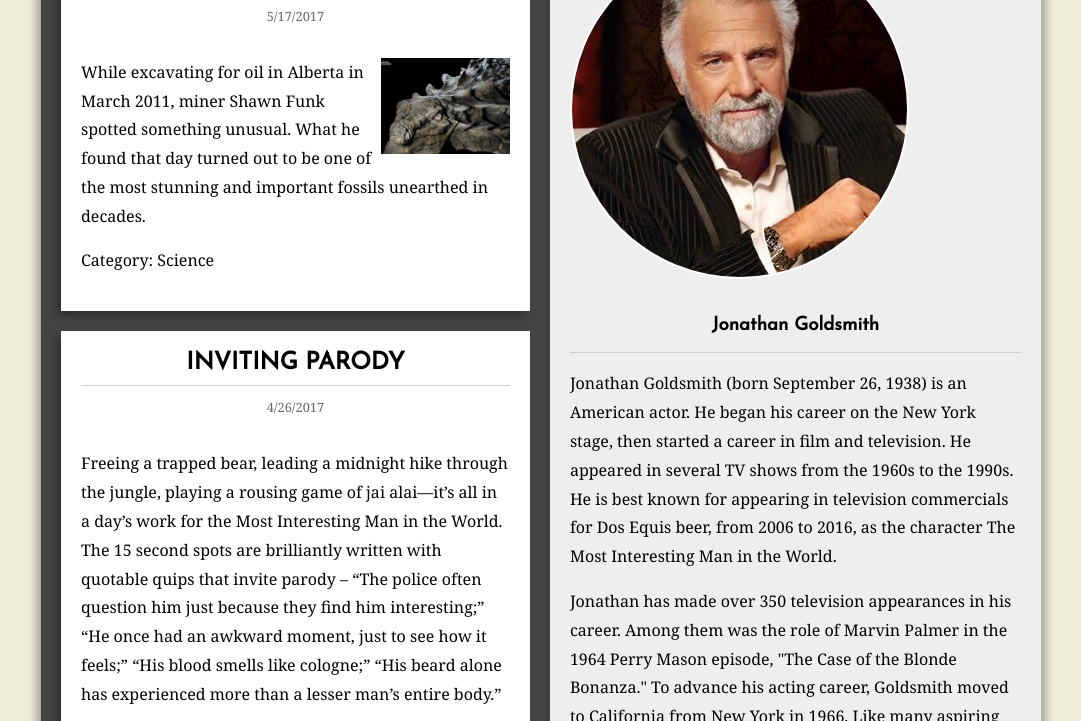
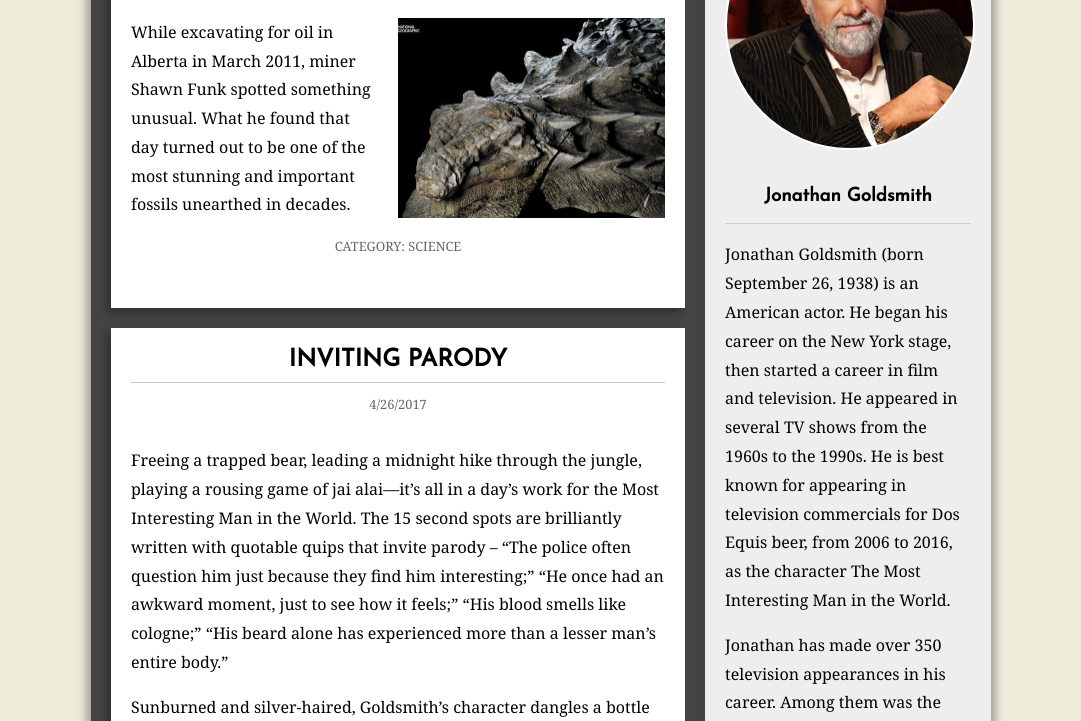
Before and after one commit to justinjkim/ibeer, a plain HTML site: page ibeer_starter_files/index.html in a window 1280 px wide. Shown: the part 482-1203 px from the top of the page, without its empty margins (99-1180 px from the left). Drawn offline with Linux system fonts and the light colour scheme.

Commit message:
added my own divs to index.html and finished CSS

```diff
--- a/ibeer_starter_files/index.html
+++ b/ibeer_starter_files/index.html
@@ -26,7 +26,8 @@
 
 
             <!-- adding my own div here, because I think I need it for flexbox to work -->
-            <div id="custom">
+            <div id="main-aside-wrapper">
+              <div id="main-aside-container">
                 <main>
                     <article>
                         <header>
@@ -114,7 +115,8 @@
                     enough acting work to survive and wound up working various jobs, including driving a garbage truck and working in
                     construction, to help make ends meet.</p>
                 </aside>
-            </div> <!-- ending my custom div -->
+              </div> <!-- ending #main-aside-container -->
+            </div> <!-- ending #main-aside-wrapper-->
         </div>  <!-- END .wrapper -->
 
         <footer id="site-footer">
--- a/ibeer_starter_files/main.css
+++ b/ibeer_starter_files/main.css
@@ -48,9 +48,6 @@ img{
     */
     display: flex;
     flex-wrap: wrap;
-
-
-
 }
 #site-header div{
     text-align: center;
@@ -127,10 +124,17 @@ img{
 
 
 /****** my own div for flexbox purposes ********/
-#custom {
+#main-aside-wrapper {
   display: flex;
+  justify-content: center;
   position: relative;
-  top: -30px;
+  top: -70px;
+  flex-wrap: nowrap;
+}
+
+#main-aside-container {
+  flex-basis: 90%;
+  display: flex;
 }
 
 
@@ -143,7 +147,7 @@ main{
         - Flexbox: Set the starting width of this element
         - Use relative positioning to bump this upward
     */
-    flex-grow: 2;
+    flex-basis: 70%;
 
 }
 aside{
@@ -155,7 +159,7 @@ aside{
         - Flexbox: Set the starting width of this element
         - Use relative positioning to bump this upward
     */
-    flex-grow: 1;
+    flex-basis: 30%;
 }
 aside h3{
     text-align: center;
@@ -197,7 +201,8 @@ article img{
         and match sizes and spacing to the mockup
     */
     float: right;
-    max-width: 30%;
+    max-width: 50%;
+    padding-left: 20px;
 }
 article footer p{
     /*
@@ -205,6 +210,12 @@ article footer p{
         - Style the article footer
         HINT: Look to the article header;
     */
+    font-size: 0.8em;
+    text-align: center;
+    display: block;
+    margin-bottom: 30px;
+    color: #666;
+    text-transform: uppercase;
 }
 #site-footer{
 
@@ -213,4 +224,7 @@ article footer p{
         TODO:
         - Style the site footer
     */
+    text-align: center;
+    color: #fff;
+    padding: 20px;
 }
```
Lines whose indentation alone changed are shown as unchanged.
